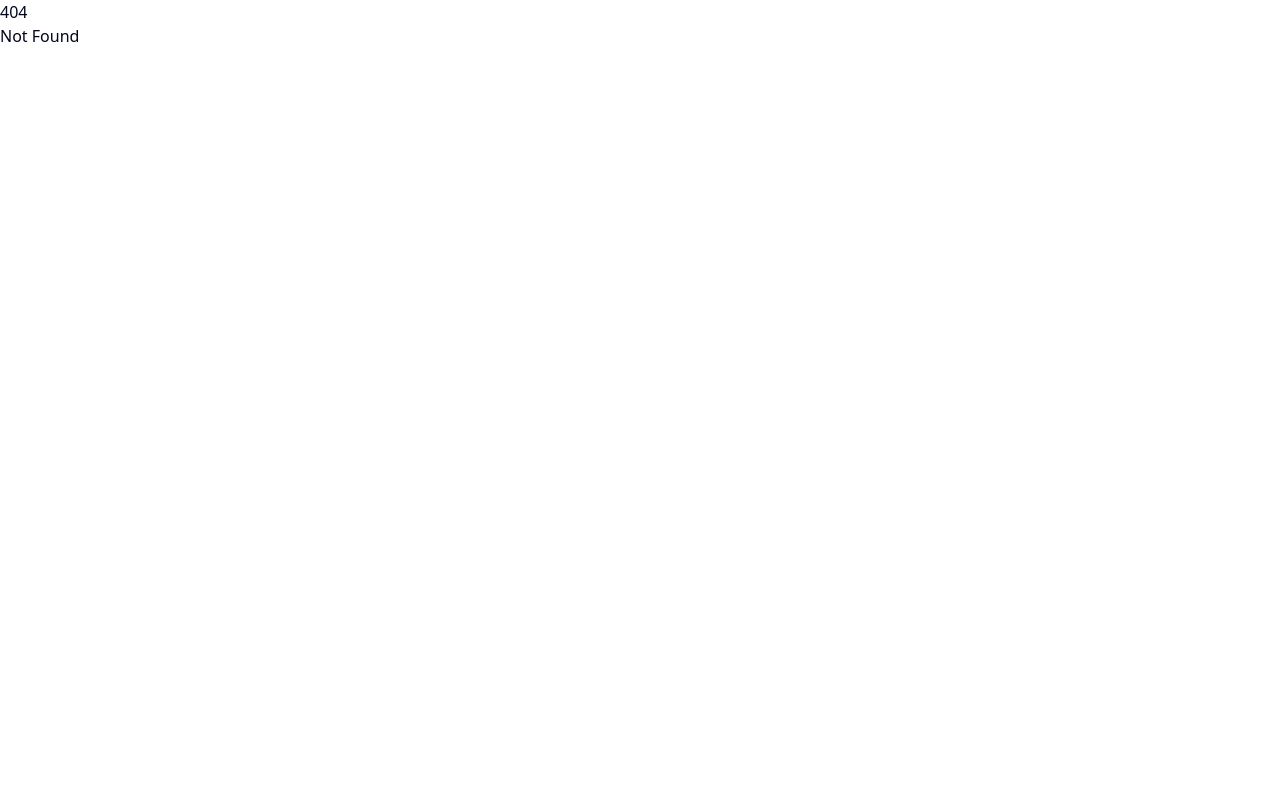
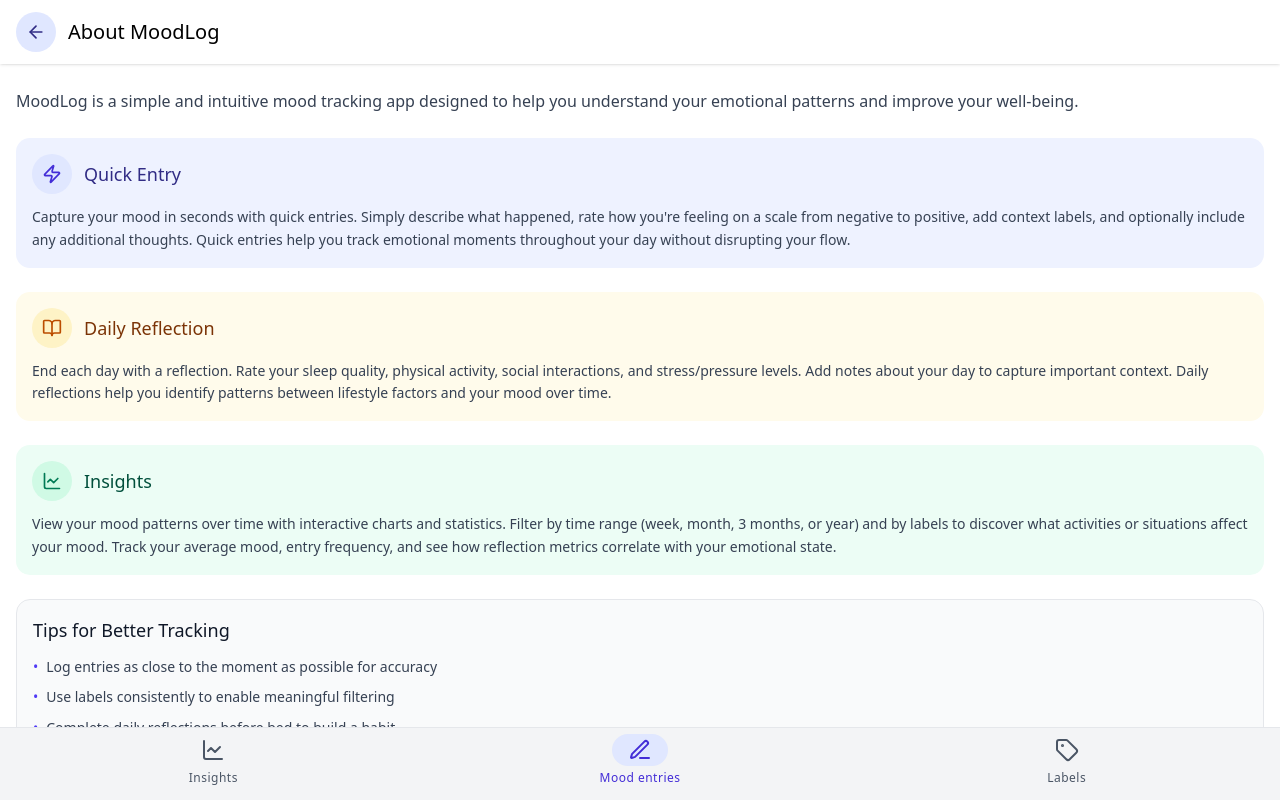
Before and after one commit to metju-ac/moodlog, a SvelteKit app: page /about in a window 1280 px wide. Before the commit this address had no page. Built offline with nearby package versions, Linux system fonts and the light colour scheme.

Commit message:
feat: one shot insane about page

```diff
--- /dev/null
+++ b/src/lib/components/HelpIcon.svelte
@@ -0,0 +1,23 @@
+<script lang="ts">
+  import { base } from '$app/paths';
+  import { CircleHelp } from '@lucide/svelte';
+
+  type Props = {
+    size?: 'sm' | 'md';
+  };
+
+  let { size = 'md' }: Props = $props();
+
+  const sizeClasses = {
+    sm: 'h-5 w-5',
+    md: 'h-6 w-6',
+  };
+</script>
+
+<a
+  href="{base}/about"
+  class="flex items-center justify-center text-gray-400 transition-colors hover:text-indigo-600"
+  aria-label="Help - Learn about this page"
+>
+  <CircleHelp class={sizeClasses[size]} />
+</a>
--- a/src/routes/+page.svelte
+++ b/src/routes/+page.svelte
@@ -6,6 +6,7 @@
   import MoodEntryCard from '$lib/components/MoodEntryCard.svelte';
   import DatePicker from '$lib/components/DatePicker.svelte';
   import FloatingActionButton from '$lib/components/FloatingActionButton.svelte';
+  import HelpIcon from '$lib/components/HelpIcon.svelte';
   import { moodEntryStore } from '$lib/stores/moodEntries.svelte';
   import { reflectionStore } from '$lib/stores/reflections.svelte';
   import { SvelteDate } from 'svelte/reactivity';
@@ -76,9 +77,12 @@
   <!-- Date Bar - Sticky at top -->
   <div class="sticky top-0 z-10 bg-white px-4 py-2.5 shadow-sm">
     <div class="flex items-center justify-between">
-      <h1 class="text-[28px] leading-9 font-normal text-black">
-        {formattedDate}
-      </h1>
+      <div class="flex items-center gap-2">
+        <h1 class="text-[28px] leading-9 font-normal text-black">
+          {formattedDate}
+        </h1>
+        <HelpIcon />
+      </div>
 
       <div class="flex items-center gap-1.5">
         <button
--- /dev/null
+++ b/src/routes/about/+page.svelte
@@ -0,0 +1,114 @@
+<script lang="ts">
+  import { base } from '$app/paths';
+  import { ArrowLeft, Zap, BookOpen, LineChart } from '@lucide/svelte';
+  import Navigation from '$lib/components/Navigation.svelte';
+</script>
+
+<svelte:head>
+  <title>About - MoodLog</title>
+</svelte:head>
+
+<div class="flex h-screen flex-col bg-white">
+  <!-- Header -->
+  <div class="sticky top-0 z-10 bg-white px-4 py-3 shadow-sm">
+    <div class="flex items-center gap-3">
+      <a
+        href="{base}/"
+        class="flex h-10 w-10 items-center justify-center rounded-full bg-indigo-100 transition-colors hover:bg-indigo-200"
+        aria-label="Back to entries"
+      >
+        <ArrowLeft class="h-5 w-5 text-indigo-900" />
+      </a>
+      <h1 class="text-xl font-medium text-black">About MoodLog</h1>
+    </div>
+  </div>
+
+  <main class="flex flex-1 flex-col gap-6 overflow-y-auto px-4 py-6 pb-24">
+    <!-- App Introduction -->
+    <div class="flex flex-col gap-3">
+      <p class="text-base leading-relaxed text-gray-700">
+        MoodLog is a simple and intuitive mood tracking app designed to help you understand your
+        emotional patterns and improve your well-being.
+      </p>
+    </div>
+
+    <!-- Quick Entry Section -->
+    <div class="flex flex-col gap-3 rounded-xl bg-indigo-50 p-4">
+      <div class="flex items-center gap-3">
+        <div
+          class="flex h-10 w-10 items-center justify-center rounded-full bg-indigo-100 text-indigo-700"
+        >
+          <Zap class="h-5 w-5" />
+        </div>
+        <h2 class="text-lg font-medium text-indigo-900">Quick Entry</h2>
+      </div>
+      <p class="text-sm leading-relaxed text-gray-700">
+        Capture your mood in seconds with quick entries. Simply describe what happened, rate how
+        you're feeling on a scale from negative to positive, add context labels, and optionally
+        include any additional thoughts. Quick entries help you track emotional moments throughout
+        your day without disrupting your flow.
+      </p>
+    </div>
+
+    <!-- Reflection Section -->
+    <div class="flex flex-col gap-3 rounded-xl bg-amber-50 p-4">
+      <div class="flex items-center gap-3">
+        <div
+          class="flex h-10 w-10 items-center justify-center rounded-full bg-amber-100 text-amber-700"
+        >
+          <BookOpen class="h-5 w-5" />
+        </div>
+        <h2 class="text-lg font-medium text-amber-900">Daily Reflection</h2>
+      </div>
+      <p class="text-sm leading-relaxed text-gray-700">
+        End each day with a reflection. Rate your sleep quality, physical activity, social
+        interactions, and stress/pressure levels. Add notes about your day to capture important
+        context. Daily reflections help you identify patterns between lifestyle factors and your
+        mood over time.
+      </p>
+    </div>
+
+    <!-- Insights Section -->
+    <div class="flex flex-col gap-3 rounded-xl bg-emerald-50 p-4">
+      <div class="flex items-center gap-3">
+        <div
+          class="flex h-10 w-10 items-center justify-center rounded-full bg-emerald-100 text-emerald-700"
+        >
+          <LineChart class="h-5 w-5" />
+        </div>
+        <h2 class="text-lg font-medium text-emerald-900">Insights</h2>
+      </div>
+      <p class="text-sm leading-relaxed text-gray-700">
+        View your mood patterns over time with interactive charts and statistics. Filter by time
+        range (week, month, 3 months, or year) and by labels to discover what activities or
+        situations affect your mood. Track your average mood, entry frequency, and see how
+        reflection metrics correlate with your emotional state.
+      </p>
+    </div>
+
+    <!-- Tips Section -->
+    <div class="flex flex-col gap-3 rounded-xl border border-gray-200 bg-gray-50 p-4">
+      <h2 class="text-lg font-medium text-gray-900">Tips for Better Tracking</h2>
+      <ul class="flex flex-col gap-2 text-sm leading-relaxed text-gray-700">
+        <li class="flex gap-2">
+          <span class="text-indigo-600">•</span>
+          <span>Log entries as close to the moment as possible for accuracy</span>
+        </li>
+        <li class="flex gap-2">
+          <span class="text-indigo-600">•</span>
+          <span>Use labels consistently to enable meaningful filtering</span>
+        </li>
+        <li class="flex gap-2">
+          <span class="text-indigo-600">•</span>
+          <span>Complete daily reflections before bed to build a habit</span>
+        </li>
+        <li class="flex gap-2">
+          <span class="text-indigo-600">•</span>
+          <span>Review insights weekly to spot patterns</span>
+        </li>
+      </ul>
+    </div>
+  </main>
+
+  <Navigation currentTab="mood-entries" />
+</div>
--- a/src/routes/insights/+page.svelte
+++ b/src/routes/insights/+page.svelte
@@ -5,13 +5,13 @@
   import { labelStore } from '$lib/stores/labels.svelte';
   import { getIconComponent } from '$lib/utils';
   import Navigation from '$lib/components/Navigation.svelte';
+  import HelpIcon from '$lib/components/HelpIcon.svelte';
   import HighlightsCard from '$lib/components/HighlightsCard.svelte';
   import AverageMoodChart from '$lib/components/AverageMoodChart.svelte';
   import MoodEntryCountChart from '$lib/components/MoodEntryCountChart.svelte';
   import ReflectionChart from '$lib/components/ReflectionChart.svelte';
   import MoodActivityGraph from '$lib/components/MoodActivityGraph.svelte';
   import type { MoodEntry, Reflection, TimeRange, ReflectionMetric } from '$lib/types';
-
 
   // State
   let selectedTimeRange = $state<TimeRange>('3months');
@@ -91,6 +91,12 @@
 
 <div class="flex h-screen flex-col bg-white">
   <main class="flex flex-1 flex-col gap-6 overflow-y-auto px-4 py-4">
+    <!-- Header with Help Icon -->
+    <div class="flex items-center justify-between">
+      <h1 class="text-xl font-medium text-black">Insights</h1>
+      <HelpIcon />
+    </div>
+
     <!-- Time Range Selector -->
     <div class="flex flex-wrap gap-2 py-2">
       <button
--- a/src/routes/labels/+page.svelte
+++ b/src/routes/labels/+page.svelte
@@ -4,6 +4,7 @@
   import LabelCard from '$lib/components/LabelCard.svelte';
   import FloatingActionButton from '$lib/components/FloatingActionButton.svelte';
   import DeleteDialog from '$lib/components/DeleteDialog.svelte';
+  import HelpIcon from '$lib/components/HelpIcon.svelte';
   import { labelStore } from '$lib/stores/labels.svelte';
   import { showToast } from '$lib/components/Toast.svelte';
   import type { Label } from '$lib/types';
@@ -109,8 +110,14 @@
 <div class="flex min-h-screen flex-col bg-white">
   <!-- Main Content -->
   <main class="flex flex-1 flex-col items-end overflow-y-auto px-4 py-3">
+    <!-- Header with Help Icon -->
+    <div class="flex w-full items-center justify-between pt-3 pb-2">
+      <h1 class="text-xl font-medium text-black">Labels</h1>
+      <HelpIcon />
+    </div>
+
     <!-- Label Cards -->
-    <div class="flex w-full flex-col gap-4 pt-3 pb-24">
+    <div class="flex w-full flex-col gap-4 pb-24">
       {#each labelStore.all as label (label.id)}
         <LabelCard {label} onEdit={openEditDialog} onDelete={deleteLabel} />
       {/each}
```
